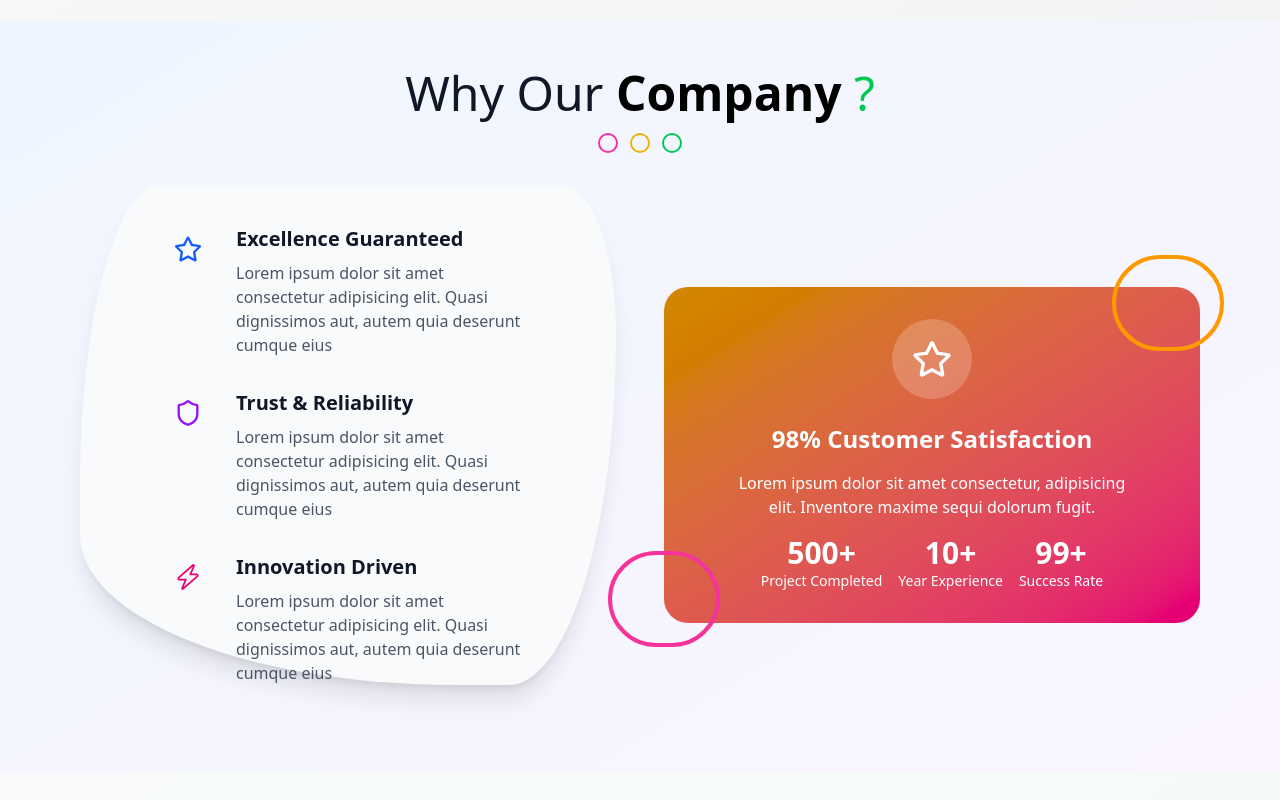
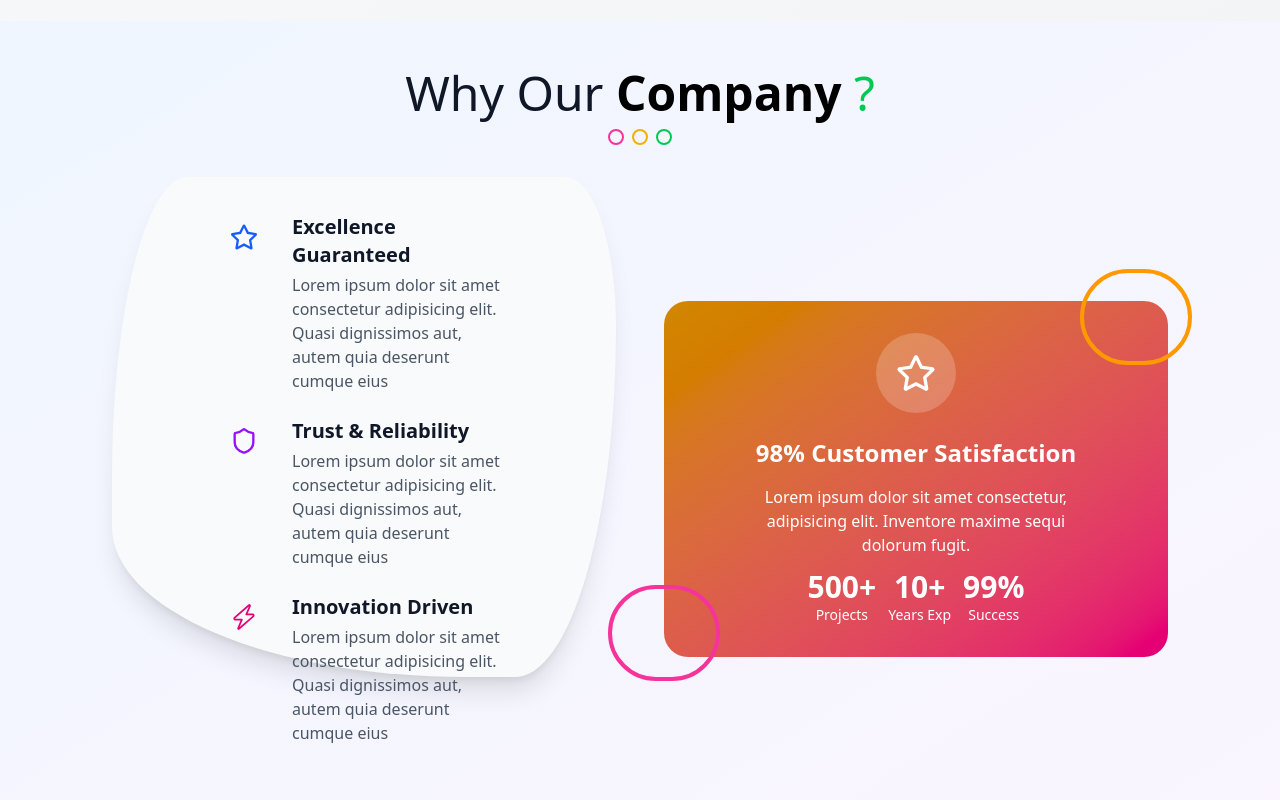
Before and after one commit to tanjilaWD/Pro_Service, a React (Vite) app: page / in a window 1280 px wide. Shown: the part 1620-2420 px from the top of the page. Built offline with nearby package versions, Linux system fonts and the light colour scheme.

Commit message:
complate

```diff
--- a/src/Components/WhyOurCompany.jsx
+++ b/src/Components/WhyOurCompany.jsx
@@ -4,127 +4,148 @@ import { GoZap } from "react-icons/go";
 
 const WhyOurCompany = () => {
   return (
-        <section id="company" className="relative scroll-m-6 overflow-hidden bg-gradient-to-br from-blue-50 to-purple-50 py-12 sm:py-16 md:py-12 lg:px-20 pb-10">
-            <div className="max-w-6xl mx-auto">
-                <div className="text-center mb-6 md:mb-8" data-aos = 'fade-down'>
-                    <h2 className="text-3xl sm:text-4xl md:text-5xl text-gray-900">
-                Why Our <span className="text-black font-bold">Company</span>
-                <span className="text-green-500 "> ?</span>
+    <section
+      id="company"
+      className="relative overflow-hidden bg-gradient-to-br from-blue-50 to-purple-50 py-10 xs:py-12 sm:py-16 md:py-12 lg:px-20 pb-10"
+    >
+      <div className="max-w-6xl mx-auto px-4 xs:px-6 sm:px-8">
+        {/* Header */}
+        <div
+          className="text-center mb-6 md:mb-8"
+          data-aos="fade-down"
+        >
+          <h2 className="text-2xl xs:text-3xl sm:text-4xl md:text-5xl text-gray-900">
+            Why Our{" "}
+            <span className="text-black font-bold">Company</span>
+            <span className="text-green-500"> ?</span>
           </h2>
-                <div className="flex gap-3 mt-4 justify-center ">
-                <span className="w-5 h-5 rounded-full border-2 border-pink-500"></span>
-                <span className="w-5 h-5 rounded-full border-2 border-yellow-500"></span>
-                <span className="w-5 h-5 rounded-full border-2 border-green-500"></span>
+
+          <div className="flex gap-2 xs:gap-3 mt-3 xs:mt-4 justify-center">
+            <span className="w-4 xs:w-5 h-4 xs:h-5 rounded-full border-2 border-pink-500"></span>
+            <span className="w-4 xs:w-5 h-4 xs:h-5 rounded-full border-2 border-yellow-500"></span>
+            <span className="w-4 xs:w-5 h-4 xs:h-5 rounded-full border-2 border-green-500"></span>
           </div>
         </div>
-                <div className="grid grid-cols-1 lg:grid-cols-2 gap-8 md:gap-12 items-center text-white">
+
+        {/* Content */}
+        <div className="grid grid-cols-1 lg:grid-cols-2 gap-6 xs:gap-8 md:gap-12 items-center">
+          {/* Left Side (Text & Icons) */}
           <div className="relative w-full flex justify-center order-2 lg:order-1">
-                <div className="w-full max-w-md lg:max-w-lg xl:max-w-xl h-[430px] md:h-[480px] lg:h-[500px] overflow-hidden bg-gray-50 shadow-lg md:shadow-xl absolute top-0 z-0 rounded-[15%_10%_20%_70%/60%_30%_70%_30%]"
-                data-aos = 'fade-right'
-                data-aos-delay = '100'
+            <div
+              className="w-full max-w-[340px] xs:max-w-md lg:max-w-lg xl:max-w-xl h-[380px] xs:h-[430px] md:h-[480px] lg:h-[500px] overflow-hidden bg-gray-50 shadow-md md:shadow-xl absolute top-0 z-0 rounded-[15%_10%_20%_70%/60%_30%_70%_30%]"
+              data-aos="fade-right"
+              data-aos-delay="100"
+            ></div>
+
+            <div className="relative z-10 p-3 xs:p-4 sm:p-6 w-full max-w-[360px] xs:max-w-md">
+              {/* Card 1 */}
+              <div
+                className="flex items-start gap-3 xs:gap-4 sm:gap-6 p-3 xs:p-4 bg-transparent"
+                data-aos="fade-right"
+                data-aos-delay="200"
               >
-                </div>
-                <div className=" relative z-10 p-4 sm:p-6 w-full max-w-md">
-
-                <div className="flex items-start gap-4 sm:gap-6 p-4 transition-all bg-transparent " data-aos = 'fade-right'
-                data-aos-delay = '200' >
-                <div className="flex-shrink-0 size-10 sm:size-12 flex items-center justify-center">
-                <FaRegStar className="size-5 sm:size-6 md:size-7 text-blue-600"/>
+                <div className="flex-shrink-0 size-8 xs:size-10 sm:size-12 flex items-center justify-center">
+                  <FaRegStar className="size-5 sm:size-6 md:size-7 text-blue-600" />
                 </div>
                 <div>
-                <h3 className="text-lg sm:text-xl font-semibold text-gray-900 mb-2">
+                  <h3 className="text-base xs:text-lg sm:text-xl font-semibold text-gray-900 mb-1 xs:mb-2">
                     Excellence Guaranteed
                   </h3>
-                <p className="text-gray-600 text-sm sm:text-base">
+                  <p className="text-gray-600 text-xs xs:text-sm sm:text-base">
                     Lorem ipsum dolor sit amet consectetur adipisicing elit. Quasi dignissimos aut, autem quia deserunt cumque eius
                   </p>
                 </div>
               </div>
 
-                 <div className="flex items-start gap-4 sm:gap-6 p-4 transition-all bg-transparent " data-aos = 'fade-right'
-                data-aos-delay = '200' >
-                <div className="flex-shrink-0 size-10 sm:size-12 flex items-center justify-center">
-                <LuShield className="size-5 sm:size-6 md:size-7 text-purple-600"/>
+              {/* Card 2 */}
+              <div
+                className="flex items-start gap-3 xs:gap-4 sm:gap-6 p-3 xs:p-4 bg-transparent"
+                data-aos="fade-right"
+                data-aos-delay="250"
+              >
+                <div className="flex-shrink-0 size-8 xs:size-10 sm:size-12 flex items-center justify-center">
+                  <LuShield className="size-5 sm:size-6 md:size-7 text-purple-600" />
                 </div>
                 <div>
-                <h3 className="text-lg sm:text-xl font-semibold text-gray-900 mb-2">
+                  <h3 className="text-base xs:text-lg sm:text-xl font-semibold text-gray-900 mb-1 xs:mb-2">
                     Trust & Reliability
                   </h3>
-                <p className="text-gray-600 text-sm sm:text-base">
+                  <p className="text-gray-600 text-xs xs:text-sm sm:text-base">
                     Lorem ipsum dolor sit amet consectetur adipisicing elit. Quasi dignissimos aut, autem quia deserunt cumque eius
                   </p>
                 </div>
               </div>
 
-                <div className="flex items-start gap-4 sm:gap-6 p-4 transition-all bg-transparent " data-aos = 'fade-right'
-                data-aos-delay = '200' >
-                <div className="flex-shrink-0 size-10 sm:size-12 flex items-center justify-center">
-                <GoZap className="size-5 sm:size-6 md:size-7 text-pink-600"/>
+              {/* Card 3 */}
+              <div
+                className="flex items-start gap-3 xs:gap-4 sm:gap-6 p-3 xs:p-4 bg-transparent"
+                data-aos="fade-right"
+                data-aos-delay="300"
+              >
+                <div className="flex-shrink-0 size-8 xs:size-10 sm:size-12 flex items-center justify-center">
+                  <GoZap className="size-5 sm:size-6 md:size-7 text-pink-600" />
                 </div>
                 <div>
-                <h3 className="text-lg sm:text-xl font-semibold text-gray-900 mb-2">
+                  <h3 className="text-base xs:text-lg sm:text-xl font-semibold text-gray-900 mb-1 xs:mb-2">
                     Innovation Driven
                   </h3>
-                <p className="text-gray-600 text-sm sm:text-base">
+                  <p className="text-gray-600 text-xs xs:text-sm sm:text-base">
                     Lorem ipsum dolor sit amet consectetur adipisicing elit. Quasi dignissimos aut, autem quia deserunt cumque eius
                   </p>
                 </div>
               </div>
             </div>
           </div>
-        <div className="relative order-1 lg:order-2 ">
-         <div className="bg-gradient-to-br from-yellow-600 to-pink-600 rounded-2xl md:rounded-3xl p-6 md:p-8 flex flex-col justify-center"
-         data-aos = 'zoom-in'
-         data-aos-delay= '200'>
-        <div className="max-w-md mx-auto text-center">
-         <div className="size-16 sm:size-20 rounded-full bg-white/20 flex items-center justify-center mx-auto mb-4 sm:mb-6">
-         <FaRegStar className="size-8 sm:size-10 "/>
+
+          {/* Right Side (Stats Card) */}
+          <div className="relative order-1 lg:order-2">
+            <div
+              className="bg-gradient-to-br from-yellow-600 to-pink-600 rounded-2xl md:rounded-3xl p-5 xs:p-6 md:p-8 flex flex-col justify-center text-white"
+              data-aos="zoom-in"
+              data-aos-delay="200"
+            >
+              <div className="max-w-sm mx-auto text-center">
+                <div className="size-12 xs:size-16 sm:size-20 rounded-full bg-white/20 flex items-center justify-center mx-auto mb-3 xs:mb-4 sm:mb-6">
+                  <FaRegStar className="size-6 xs:size-8 sm:size-10" />
                 </div>
-         <h3 className="text-xl sm:text-2xl font-bold mb-3 sm:mb-4">
+                <h3 className="text-lg xs:text-xl sm:text-2xl font-bold mb-2 xs:mb-3 sm:mb-4">
                   98% Customer Satisfaction
                 </h3>
-         <p className="m-4 sm:text-base">
+                <p className="m-3 xs:m-4 text-xs xs:text-sm sm:text-base">
                   Lorem ipsum dolor sit amet consectetur, adipisicing elit. Inventore maxime sequi dolorum fugit.
                 </p>
 
-         <div className="flex justify-center gap-3 sm:gap-4">
-            <div className="text-center"
-            data-aos = 'fade-up'
-            data-aos-delay='400'>
-            <div className="text-2xl sm:text-3xl font-bold">500+</div>
-            <div className="text-xs sm:text-sm">Project Completed</div>
+                <div className="flex justify-center gap-3 xs:gap-4">
+                  <div className="text-center">
+                    <div className="text-xl xs:text-2xl sm:text-3xl font-bold">500+</div>
+                    <div className="text-[10px] xs:text-xs sm:text-sm">Projects</div>
                   </div>
-            <div className="text-center"
-            data-aos = 'fade-up'
-            data-aos-delay='400'>
-            <div className="text-2xl sm:text-3xl font-bold">10+</div>
-            <div className="text-xs sm:text-sm">Year Experience</div>
+                  <div className="text-center">
+                    <div className="text-xl xs:text-2xl sm:text-3xl font-bold">10+</div>
+                    <div className="text-[10px] xs:text-xs sm:text-sm">Years Exp</div>
                   </div>
-            <div className="text-center"
-            data-aos = 'fade-up'
-            data-aos-delay='400'>
-            <div className="text-2xl sm:text-3xl font-bold">99+</div>
-            <div className="text-xs sm:text-sm">Success Rate</div>
+                  <div className="text-center">
+                    <div className="text-xl xs:text-2xl sm:text-3xl font-bold">99%</div>
+                    <div className="text-[10px] xs:text-xs sm:text-sm">Success</div>
                   </div>
                 </div>
               </div>
             </div>
 
-        <div className="hidden md:block absolute -top-8 -right-6 size-20 sm:size-24 md:w-28 rounded-full border-4 border-amber-500 opacity-50"
-        data-aos = 'zoom-in'
-        data-aos-delay= '600'>
-        </div>
-
-        <div className="hidden md:block absolute -bottom-6 -left-14 size-20 sm:size-24 md:w-28 rounded-full border-4 border-pink-500 opacity-50"
-        data-aos = 'zoom-in'
-        data-aos-delay= '600'>
+            {/* Decorative circles */}
+            <div
+              className="hidden md:block absolute -top-8 -right-6 size-20 sm:size-24 md:w-28 rounded-full border-4 border-amber-500 opacity-50"
+              data-aos="zoom-in"
+              data-aos-delay="600"
+            ></div>
+            <div
+              className="hidden md:block absolute -bottom-6 -left-14 size-20 sm:size-24 md:w-28 rounded-full border-4 border-pink-500 opacity-50"
+              data-aos="zoom-in"
+              data-aos-delay="600"
+            ></div>
           </div>
         </div>
-
-
       </div>
-        </div>
-
     </section>
   );
 };
```
Lines whose indentation alone changed are shown as unchanged.
